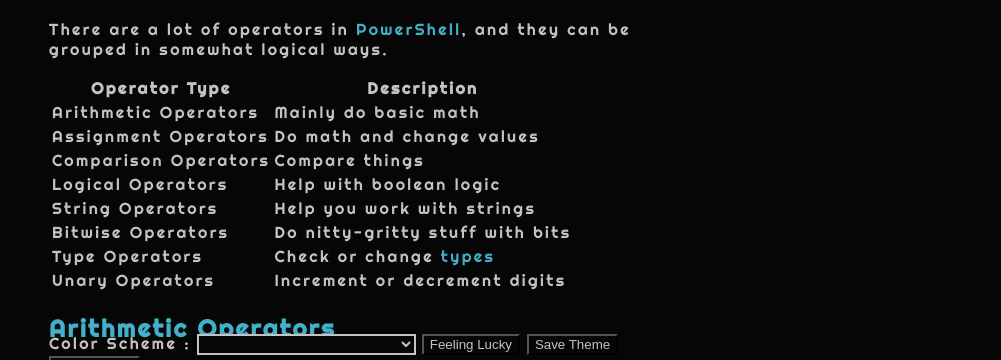
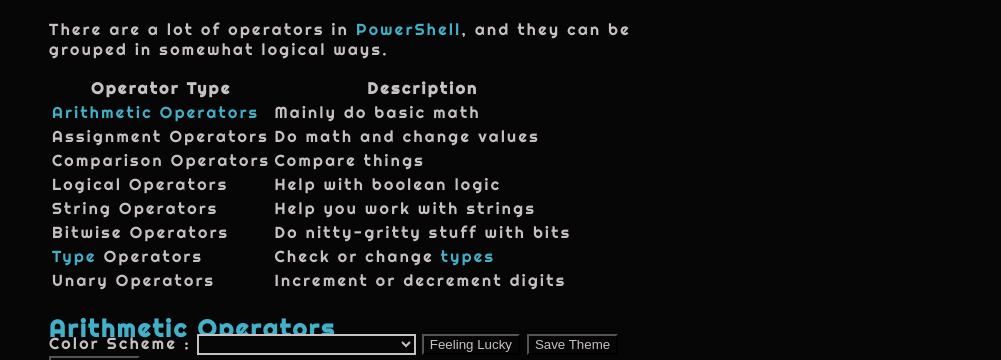
Before and after one commit to PowerShellGuides/PowerShellGuide, a Jekyll site: the page built from docs/PowerShell/Operators/index.markdown, in a window 1280 px wide. Shown: the part 523-883 px from the top of the page, without its empty margins (279-1280 px from the left). Built offline with Jekyll 4.4.1, drawn with Linux system fonts in a browser that asks for light colours; part of the change alters nothing that is shown.

```diff
--- a/docs/PowerShell/Operators/index.markdown
+++ b/docs/PowerShell/Operators/index.markdown
@@ -19,14 +19,14 @@ There are a lot of operators in [PowerShell](/PowerShell), and they can be group
 
 |Operator Type|Description|
 |-|-|
-|Arithmetic Operators| Mainly do basic math             |
-|Assignment Operators| Do math and change values        |
-|Comparison Operators| Compare things                   |
-|Logical Operators   | Help with boolean logic          |
-|String Operators    | Help you work with strings       |
-|Bitwise Operators   | Do nitty-gritty stuff with bits  |
-|Type Operators      | Check or change [types](/PowerShell/Types)            |
-|Unary Operators     | Increment or decrement digits    |
+| [Arithmetic Operators](/PowerShell/Operators/Arithmetic) | Mainly do basic math             |
+| Assignment Operators | Do math and change values        |
+| Comparison Operators | Compare things                   |
+| Logical Operators    | Help with boolean logic          |
+| String Operators     | Help you work with strings       |
+| Bitwise Operators    | Do nitty-gritty stuff with bits  |
+| [Type](/PowerShell/Types) Operators       | Check or change [types](/PowerShell/Types)            |
+| Unary Operators      | Increment or decrement digits    |
 
 
 ## [Arithmetic Operators](/PowerShell/Operators/Arithmetic)
```
